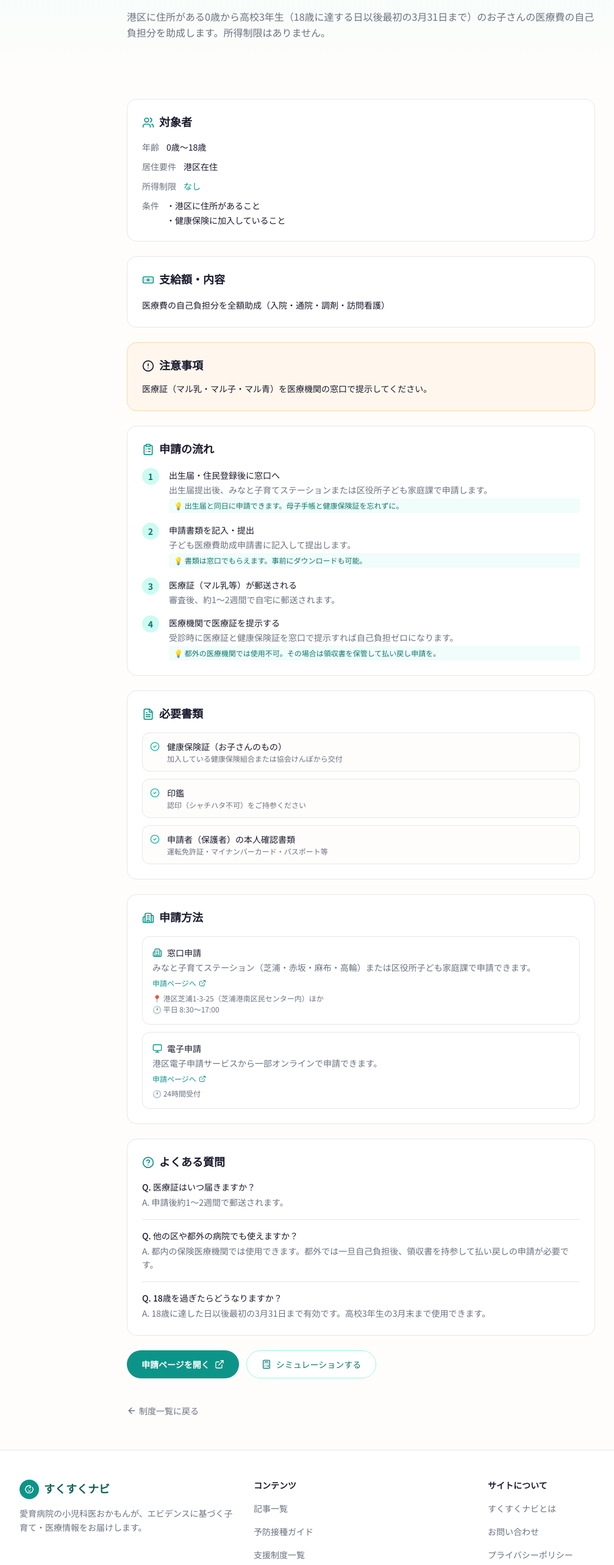
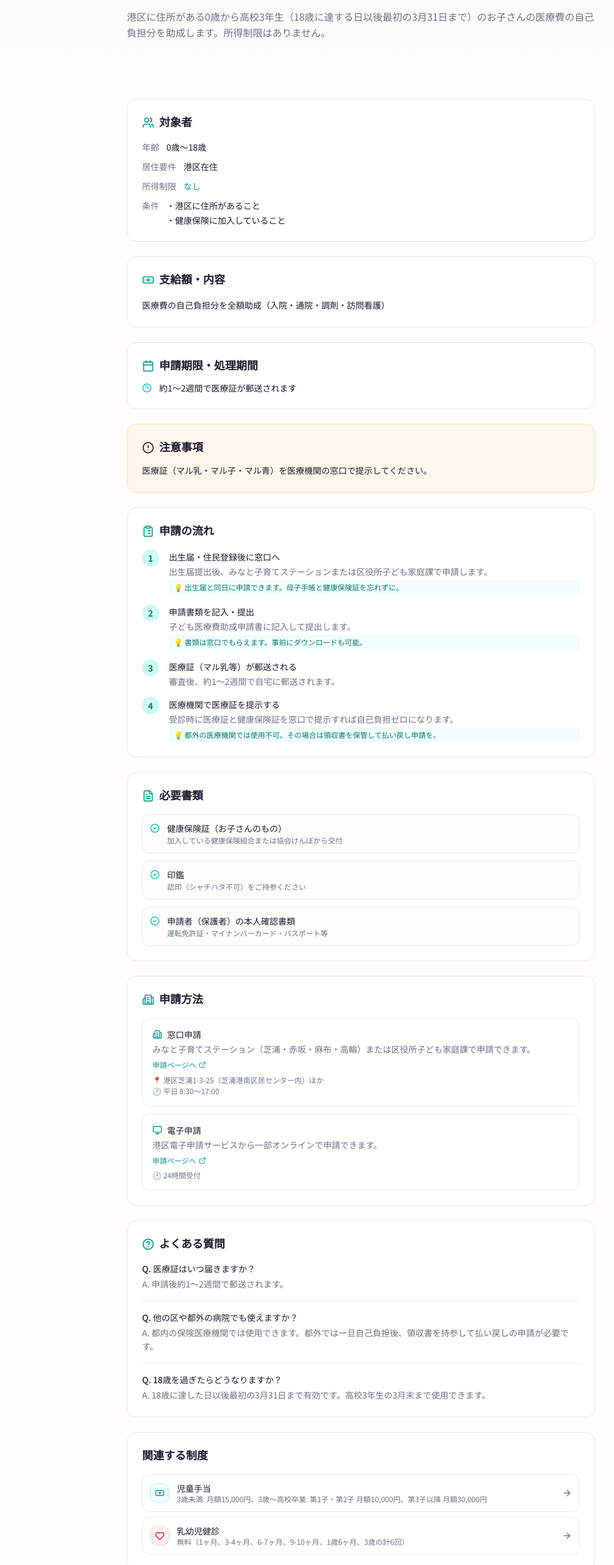
Before and after one commit to kgraph57/sukusuku-navi, a Next.js app: page /programs/child-medical-subsidy in a window 1280 px wide. Shown: the part 234-2800 px from the top of the page at 61% size, without its empty margins (48-1055 px from the left). Built offline with nearby package versions, Linux system fonts and the light colour scheme; a web font is replaced by a local one.

Commit message:
feat: Add related programs, processing time to program detail pages
Cross-link related programs and show estimated processing duration
for each benefit/subsidy application.

```diff
--- a/app/programs/[slug]/page.tsx
+++ b/app/programs/[slug]/page.tsx
@@ -26,6 +26,7 @@ import {
   PROGRAM_CATEGORY_LABELS,
 } from "@/lib/programs";
 import type { Program } from "@/lib/types";
+import { Clock, ArrowRight } from "lucide-react";
 
 interface PageProps {
   readonly params: Promise<{ slug: string }>;
@@ -93,6 +94,11 @@ export default async function ProgramDetailPage({ params }: PageProps) {
   if (!program) {
     notFound();
   }
+
+  const allPrograms = getAllPrograms();
+  const relatedPrograms = (program.relatedProgramSlugs ?? [])
+    .map((s) => allPrograms.find((p) => p.slug === s))
+    .filter((p): p is Program => p !== undefined);
 
   const categoryLabel = PROGRAM_CATEGORY_LABELS[program.category];
   const colorClass =
@@ -225,15 +231,32 @@ export default async function ProgramDetailPage({ params }: PageProps) {
             </div>
           </div>
 
-          {program.deadline && (
+          {(program.deadline ?? program.processingTime) && (
             <div className="rounded-xl border border-border bg-card p-6">
               <h2 className="flex items-center gap-2 font-heading text-lg font-bold text-card-foreground">
                 <Calendar className="h-5 w-5 text-teal-600" />
-                申請期限
+                申請期限・処理期間
               </h2>
-              <p className="mt-3 text-sm text-card-foreground">
-                {program.deadline}
-              </p>
+              <div className="mt-3 space-y-3">
+                {program.deadline && (
+                  <div className="flex items-start gap-3">
+                    <span className="shrink-0 text-sm font-medium text-muted">
+                      期限
+                    </span>
+                    <span className="text-sm text-card-foreground">
+                      {program.deadline}
+                    </span>
+                  </div>
+                )}
+                {program.processingTime && (
+                  <div className="flex items-start gap-3">
+                    <Clock className="mt-0.5 h-4 w-4 shrink-0 text-teal-500" />
+                    <span className="text-sm text-card-foreground">
+                      {program.processingTime}
+                    </span>
+                  </div>
+                )}
+              </div>
             </div>
           )}
 
@@ -405,6 +428,44 @@ export default async function ProgramDetailPage({ params }: PageProps) {
             </div>
           )}
 
+          {relatedPrograms.length > 0 && (
+            <div className="rounded-xl border border-border bg-card p-6">
+              <h2 className="flex items-center gap-2 font-heading text-lg font-bold text-card-foreground">
+                関連する制度
+              </h2>
+              <div className="mt-4 space-y-2">
+                {relatedPrograms.map((rp) => {
+                  const rpColor =
+                    CATEGORY_COLOR_MAP[rp.category] ??
+                    "bg-gray-50 text-gray-600 border-gray-200";
+                  const RpIcon = CATEGORY_ICON_MAP[rp.category] ?? Heart;
+                  return (
+                    <Link
+                      key={rp.slug}
+                      href={`/programs/${rp.slug}`}
+                      className="flex items-center gap-3 rounded-lg border border-border p-3 transition-colors hover:border-teal-200 hover:bg-teal-50/50"
+                    >
+                      <div
+                        className={`flex h-8 w-8 shrink-0 items-center justify-center rounded-lg border ${rpColor}`}
+                      >
+                        <RpIcon className="h-4 w-4" />
+                      </div>
+                      <div className="min-w-0 flex-1">
+                        <p className="text-sm font-medium text-card-foreground">
+                          {rp.name}
+                        </p>
+                        <p className="truncate text-xs text-muted">
+                          {rp.amount.description}
+                        </p>
+                      </div>
+                      <ArrowRight className="h-4 w-4 shrink-0 text-muted" />
+                    </Link>
+                  );
+                })}
+              </div>
+            </div>
+          )}
+
           <div className="flex flex-col gap-3 sm:flex-row">
             <a
               href={program.applicationUrl}
--- a/lib/types.ts
+++ b/lib/types.ts
@@ -79,6 +79,8 @@ export interface Program {
   readonly requiredDocuments?: ReadonlyArray<ProgramRequiredDocument>;
   readonly applicationMethods?: ReadonlyArray<ProgramApplicationMethod>;
   readonly faq?: ReadonlyArray<ProgramFaq>;
+  readonly relatedProgramSlugs?: readonly string[];
+  readonly processingTime?: string;
 }
 
 export interface ProgramEligibility {
```
Also changed, not shown: data/programs.json.
